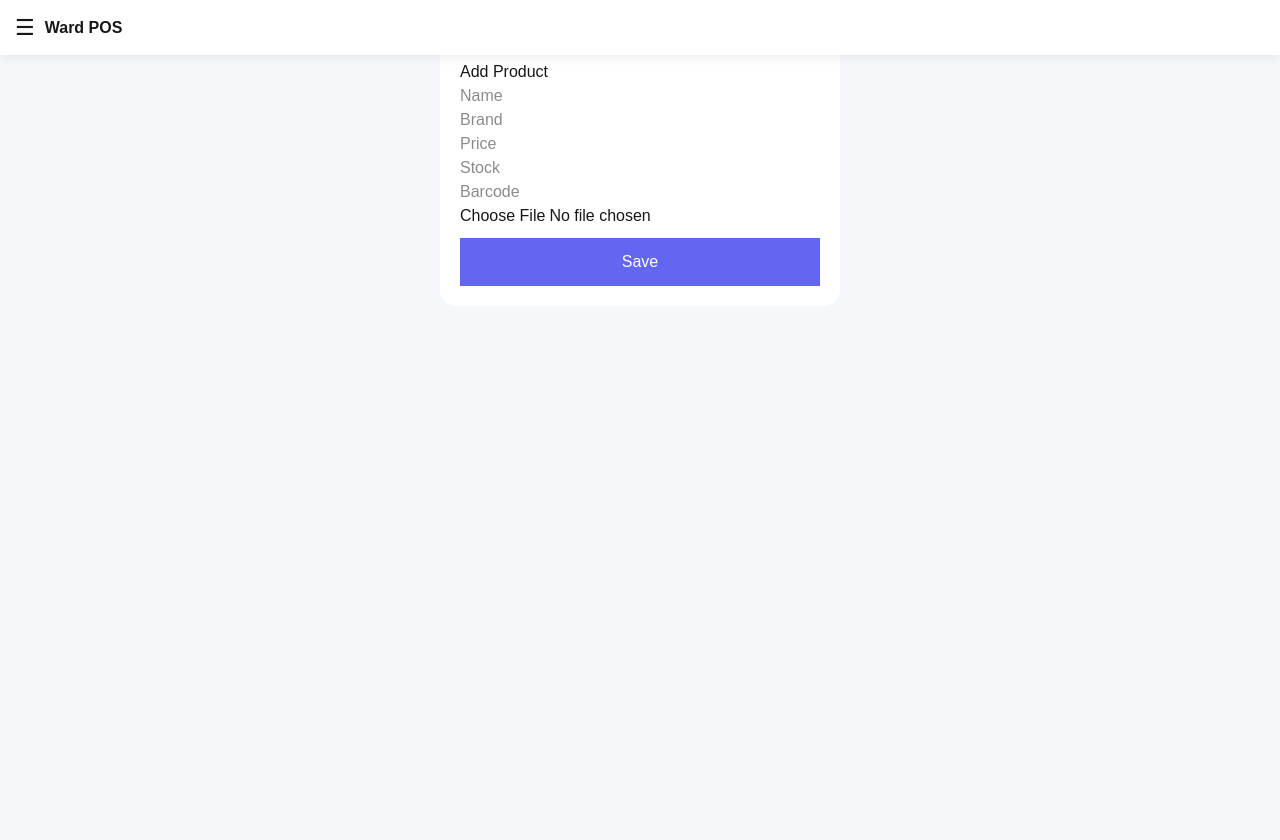
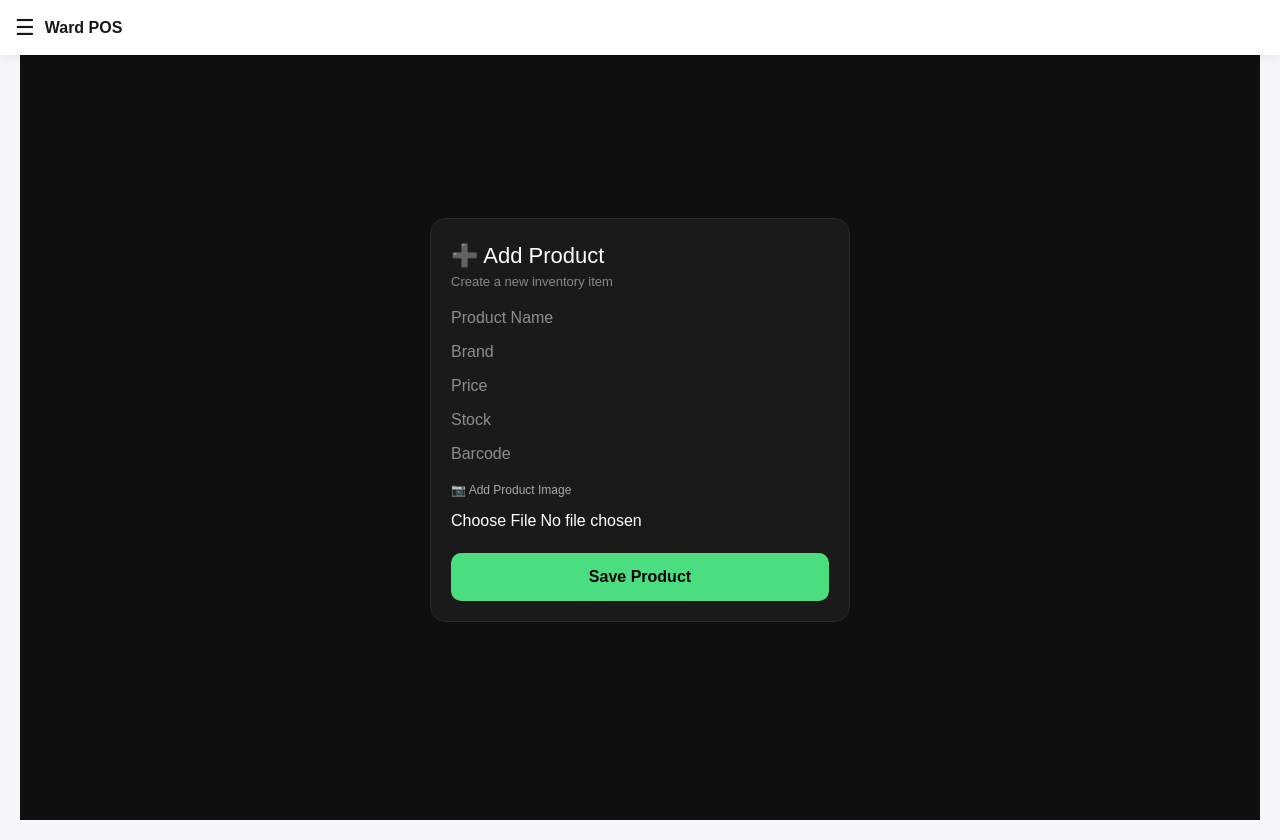
Before and after one commit to AmaniElTrabulsi/ward_cosmetics, a Next.js app: page /admin/add-product in a window 1280 px wide. Before the commit the page ends 800 px from the top, so only its background shows below. Built offline with nearby package versions, Linux system fonts and the light colour scheme; no server answers.

Commit message:
add product page update

```diff
--- a/app/admin/add-product/page.tsx
+++ b/app/admin/add-product/page.tsx
@@ -12,27 +12,41 @@ export default function AddProduct() {
   const [price, setPrice] = useState("");
   const [stock, setStock] = useState("");
   const [barcode, setBarcode] = useState("");
+
   const [file, setFile] = useState<File | null>(null);
   const [preview, setPreview] = useState("");
 
+  const [loading, setLoading] = useState(false);
+
   async function save() {
+    try {
+      setLoading(true);
+
       let imageUrl = "";
 
+      /* ================= UPLOAD IMAGE ================= */
       if (file) {
-      const fileName = Date.now() + file.name;
+        const fileName = `${Date.now()}-${file.name}`;
 
-      await supabase.storage
+        const { error: uploadError } = await supabase.storage
           .from("product-images")
-        .upload("products/" + fileName, file);
+          .upload(`products/${fileName}`, file);
+
+        if (uploadError) {
+          alert("Image upload failed");
+          setLoading(false);
+          return;
+        }
 
         const { data } = supabase.storage
           .from("product-images")
-        .getPublicUrl("products/" + fileName);
+          .getPublicUrl(`products/${fileName}`);
 
         imageUrl = data.publicUrl;
       }
 
-    await supabase.from("products").insert({
+      /* ================= INSERT PRODUCT ================= */
+      const { error } = await supabase.from("products").insert({
         name,
         brand,
         price: Number(price),
@@ -41,62 +55,121 @@ export default function AddProduct() {
         image_url: imageUrl,
       });
 
+      if (error) {
+        console.log(error);
+        alert("Failed to save product");
+        return;
+      }
+
       router.push("/search");
+    } finally {
+      setLoading(false);
+    }
   }
 
   return (
     <div style={styles.page}>
       <div style={styles.card}>
-        <h2>Add Product</h2>
+        <h1 style={styles.title}>➕ Add Product</h1>
+        <p style={styles.subtitle}>Create a new inventory item</p>
 
-        <input placeholder="Name" onChange={(e) => setName(e.target.value)} />
+        {/* INPUTS */}
+        <div style={styles.form}>
+          <input placeholder="Product Name" onChange={(e) => setName(e.target.value)} />
           <input placeholder="Brand" onChange={(e) => setBrand(e.target.value)} />
           <input placeholder="Price" onChange={(e) => setPrice(e.target.value)} />
           <input placeholder="Stock" onChange={(e) => setStock(e.target.value)} />
           <input placeholder="Barcode" onChange={(e) => setBarcode(e.target.value)} />
 
-        {/* CAMERA + GALLERY FIX */}
+          {/* IMAGE UPLOAD (FIXED: GALLERY + CAMERA) */}
+          <label style={styles.label}>📷 Add Product Image</label>
+
           <input
             type="file"
             accept="image/*"
-          capture="environment"
             onChange={(e) => {
               const f = e.target.files?.[0];
-            if (f) {
+              if (!f) return;
+
               setFile(f);
               setPreview(URL.createObjectURL(f));
-            }
             }}
           />
 
+          {/* PREVIEW */}
           {preview && (
-          <img src={preview} style={{ width: "100%", marginTop: 10 }} />
+            <img src={preview} style={styles.preview} />
           )}
 
-        <button onClick={save} style={styles.btn}>
-          Save
+          {/* SAVE BUTTON */}
+          <button onClick={save} disabled={loading} style={styles.button}>
+            {loading ? "Saving..." : "Save Product"}
           </button>
+        </div>
       </div>
     </div>
   );
 }
 
+/* ================= STYLES ================= */
+
 const styles: any = {
-  page: { display: "flex", justifyContent: "center", padding: 20 },
+  page: {
+    minHeight: "100vh",
+    backgroundColor: "#0f0f10",
+    display: "flex",
+    justifyContent: "center",
+    alignItems: "center",
+    padding: 20,
+  },
 
   card: {
-    width: 400,
-    background: "white",
+    width: "100%",
+    maxWidth: 420,
+    backgroundColor: "#1a1a1a",
+    border: "1px solid #2a2a2a",
+    borderRadius: 16,
     padding: 20,
-    borderRadius: 16,
+    color: "white",
   },
 
-  btn: {
+  title: {
+    margin: 0,
+    fontSize: 22,
+  },
+
+  subtitle: {
+    fontSize: 13,
+    color: "#888",
+    marginBottom: 15,
+  },
+
+  form: {
+    display: "flex",
+    flexDirection: "column",
+    gap: 10,
+  },
+
+  label: {
+    fontSize: 12,
+    color: "#aaa",
+    marginTop: 5,
+  },
+
+  preview: {
+    width: "100%",
+    borderRadius: 10,
     marginTop: 10,
-    width: "100%",
+  },
+
+  button: {
+    marginTop: 10,
     padding: 12,
-    background: "#6366f1",
-    color: "white",
+    borderRadius: 10,
     border: "none",
+    backgroundColor: "#4ade80",
+    color: "#000",
+    fontWeight: "bold",
+    cursor: "pointer",
   },
 };
```
Lines whose indentation alone changed are shown as unchanged.
